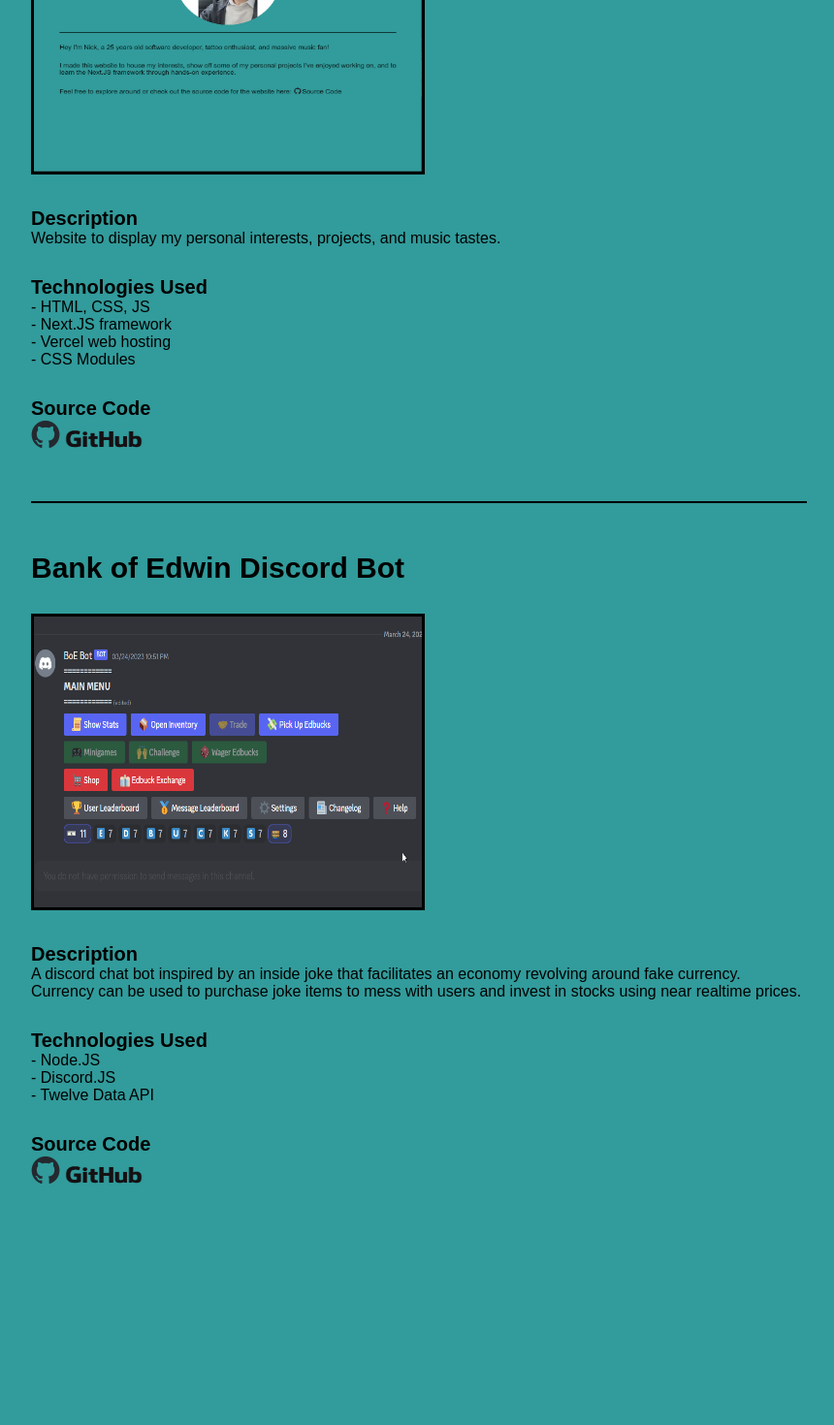
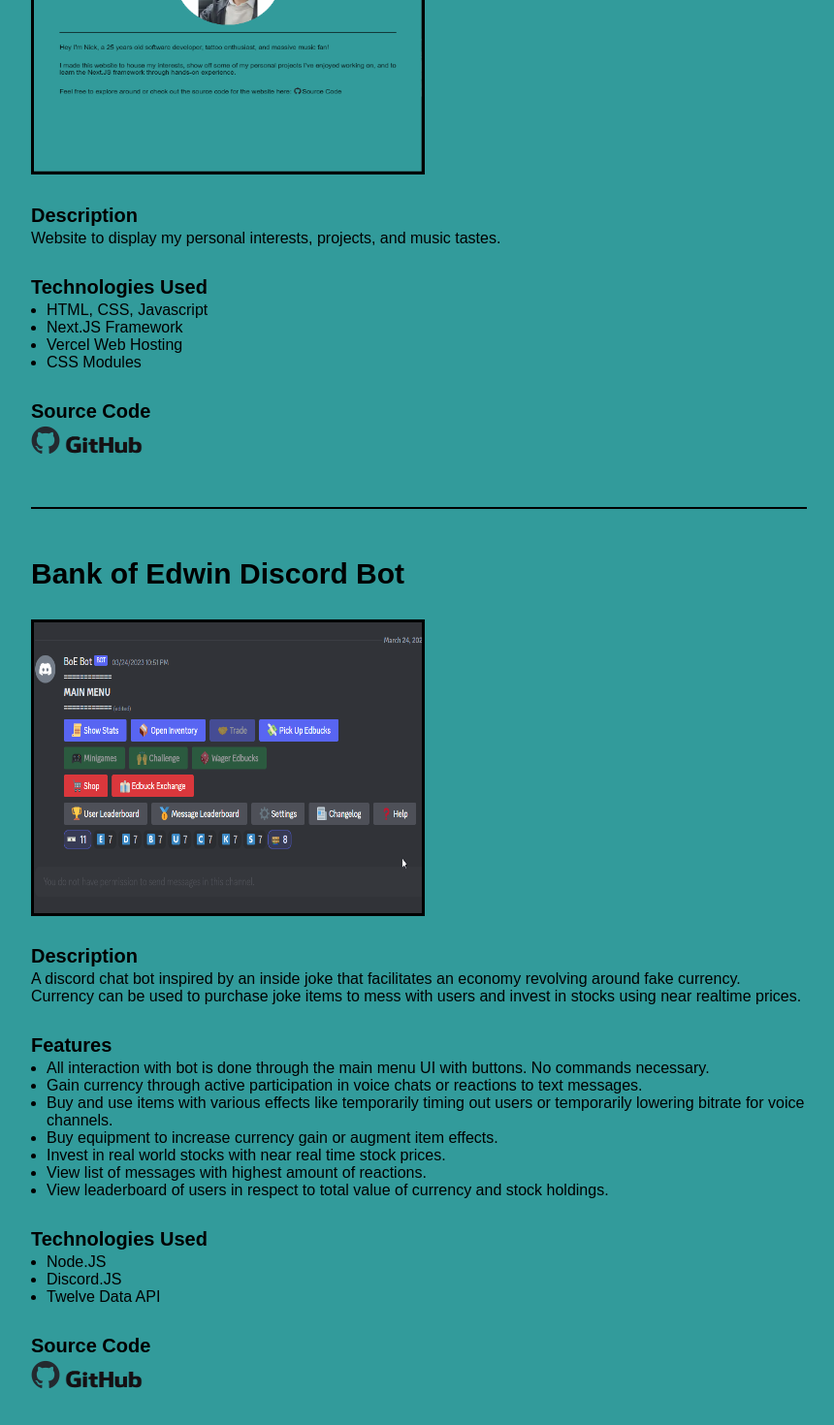
Before and after one commit to nyoon8360/mywebsite, a Next.js app: page /projects in a window 1280 px wide. Shown: the part 358-1828 px from the top of the page at 97% size, without its empty margins (208-1068 px from the left). Before the commit the page ends 1634 px from the top, so only its background shows below. Built offline with nearby package versions, Linux system fonts and the light colour scheme.

Commit message:
changed formatting and styling of projects page and added a features section to BoE discord bot project

```diff
--- a/pages/index.js
+++ b/pages/index.js
@@ -34,7 +34,7 @@ export default function HomePage() {
                 <p className={styles.bodyText}>Feel free to explore around or check out the source code for the website here:
                     <a id='githubSourceCodeLink' className={styles.githubLink} target='_blank' href='https://github.com/nyoon8360/mywebsite'>
                         <Image className={styles.githubLogo} src='/images/github-mark.png' alt='github logo' width={18} height={18}/>
-                        <label for='githubSourceCodeLink' className={styles.githubLinkLabel}>Source Code</label>
+                        <label htmlFor='githubSourceCodeLink' className={styles.githubLinkLabel}>Source Code</label>
                     </a>
 
                 </p>
--- a/pages/music-likes.js
+++ b/pages/music-likes.js
@@ -2,7 +2,6 @@ import Layout from '../components/layout';
 import Collapsible from '../components/collapsible';
 import SpotifyEmbed from '../components/spotifyEmbed';
 import SoundcloudEmbed from '../components/soundcloudEmbed';
-
 
 import Image from 'next/image';
 import styles from '../styles/music-likes.module.css';
@@ -74,7 +73,7 @@ export default function MusicLikes() {
 
             <div className={styles.toggleSwitchContainer}>
                 <Switch id='embedToggleSwitch' className={styles.toggleSwitch} checkedIcon={spotifyIcon} uncheckedIcon={soundcloudIcon} onColor='#2ea616' offColor='#eb8705' onChange={toggleSwitchChange} checked={switchState}></Switch>
-                <label for='embedToggleSwitch' className={styles.toggleSwitchLabel}>Embed Mode</label>
+                <label htmlFor='embedToggleSwitch' className={styles.toggleSwitchLabel}>Embed Mode</label>
             </div>
 
             <Reveal keyframes={fadeUpAnimation} duration={2000} triggerOnce='true'>
--- a/pages/projects.js
+++ b/pages/projects.js
@@ -20,21 +20,25 @@ export default function Projects() {
     return (
         <Layout>
             <Reveal keyframes={fadeUpAnimation} duration={2000} triggerOnce='true'>
+
                 <h3 className={styles.projectTitle} style={{marginTop: '30px'}}>Personal Website</h3>
                 <Image className={styles.projectThumbnail} src='/images/personal_website_thumbnail.png' alt='Personal Project Website' height={300} width={400}/>
+
+                <h4 className={styles.sectionText}>Description</h4>
                 <p className={styles.bodyText}>
-                <span className={styles.boldSpan}>Description</span><br/>
                     Website to display my personal interests, projects, and music tastes.
                 </p>
+
+                <h4 className={styles.sectionText}>Technologies Used</h4>
+                <ul className={styles.unorderedListText}>
+                    <li>HTML, CSS, Javascript</li>
+                    <li>Next.JS Framework</li>
+                    <li>Vercel Web Hosting</li>
+                    <li>CSS Modules</li>
+                </ul>
+
+                <h4 className={styles.sectionText}>Source Code</h4>
                 <p className={styles.bodyText}>
-                <span className={styles.boldSpan}>Technologies Used</span><br/>
-                - HTML, CSS, JS <br/>
-                - Next.JS framework <br/>
-                - Vercel web hosting <br/>
-                - CSS Modules
-            </p>
-            <p className={styles.bodyText}>
-                <span className={styles.boldSpan}>Source Code</span><br/>
                     <a id='githubSourceCodeLink' className={styles.githubLink} target='_blank' href='https://github.com/nyoon8360/mywebsite'>
                         <Image src='/images/github-mark.png' alt='github logo' width={30} height={30}/>
                         <Image className={styles.githubLogoP2} src='/images/github_logo.png' alt='github logo' width={90} height={30}/>
@@ -49,19 +53,32 @@ export default function Projects() {
 
                 <Image className={styles.projectThumbnail} src='/images/bank_of_edwin_thumbnail.png' alt='Bank of Edwin Discord Bot' height={300} width={400}/>
 
+                <h4 className={styles.sectionText}>Description</h4>
                 <p className={styles.bodyText}>
-                <span className={styles.boldSpan}>Description</span><br/>
                     A discord chat bot inspired by an inside joke that facilitates an economy revolving around fake currency. <br/>
                     Currency can be used to purchase joke items to mess with users and invest in stocks using near realtime prices.
                 </p>
+
+                <h4 className={styles.sectionText}>Features</h4>
+                <ul className={styles.unorderedListText}>
+                    <li>All interaction with bot is done through the main menu UI with buttons. No commands necessary.</li>
+                    <li>Gain currency through active participation in voice chats or reactions to text messages.</li>
+                    <li>Buy and use items with various effects like temporarily timing out users or temporarily lowering bitrate for voice channels.</li>
+                    <li>Buy equipment to increase currency gain or augment item effects.</li>
+                    <li>Invest in real world stocks with near real time stock prices.</li>
+                    <li>View list of messages with highest amount of reactions.</li>
+                    <li>View leaderboard of users in respect to total value of currency and stock holdings.</li>
+                </ul>
+
+                <h4 className={styles.sectionText}>Technologies Used</h4>
+                <ul className={styles.unorderedListText}>
+                    <li>Node.JS</li>
+                    <li>Discord.JS</li>
+                    <li>Twelve Data API</li>
+                </ul>
+
+                <h4 className={styles.sectionText}>Source Code</h4>
                 <p className={styles.bodyText}>
-                <span className={styles.boldSpan}>Technologies Used</span><br/>
-                - Node.JS <br/>
-                - Discord.JS<br/>
-                - Twelve Data API
-            </p>
-            <p className={styles.bodyText}>
-                <span className={styles.boldSpan}>Source Code</span><br/>
                     <a id='githubSourceCodeLink' className={styles.githubLink} target='_blank' href='https://github.com/nyoon8360/BoEBot'>
                         <Image src='/images/github-mark.png' alt='github logo' width={30} height={30}/>
                         <Image className={styles.githubLogoP2} src='/images/github_logo.png' alt='github logo' width={90} height={30}/>
--- a/pages/socials.js
+++ b/pages/socials.js
@@ -1,13 +1,14 @@
 import Layout from '../components/layout';
+import styles from '../styles/socials.module.css';
 
 export default function Socials() {
+
 
     return (
         <Layout>
             <p>Lorem Ipsum</p>
             <p>socials page</p>
 
-
         </Layout>
     )
 }
--- a/styles/projects.module.css
+++ b/styles/projects.module.css
@@ -1,7 +1,23 @@
+.sectionText {
+    font-size: 20px;
+    font-weight: bold;
+    font-family: Arial, Helvetica, sans-serif;
+    margin-bottom: 0px;
+}
+
 .bodyText {
     font-family: Arial, Helvetica, sans-serif;
     font-size: 16px;
-    margin: 30px 0px 30px 0px
+    margin-bottom: 30px;
+    margin-top: 3px;
+}
+
+.unorderedListText {
+    font-family: Arial, Helvetica, sans-serif;
+    font-size: 16px;
+    margin-bottom: 30px;
+    margin-top: 3px;
+    padding-left: 16px;
 }
 
 .projectTitle {
@@ -27,11 +43,6 @@
     border-style: solid;
 }
 
-.boldSpan {
-    font-size: 20px;
-    font-weight: bold;
-}
-
 .githubLogoP2 {
     transform: translateY(5px);
 }
```
Also changed, not shown: styles/socials.module.css (added). Lines whose indentation alone changed are shown as unchanged.
